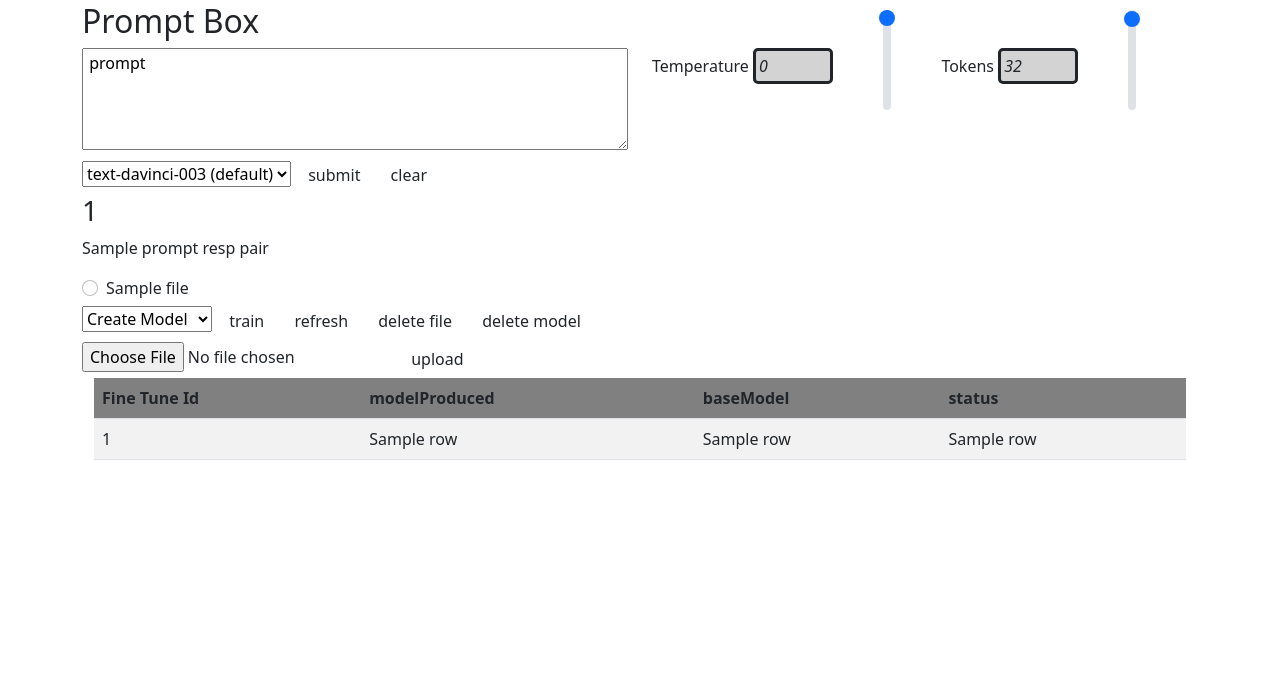
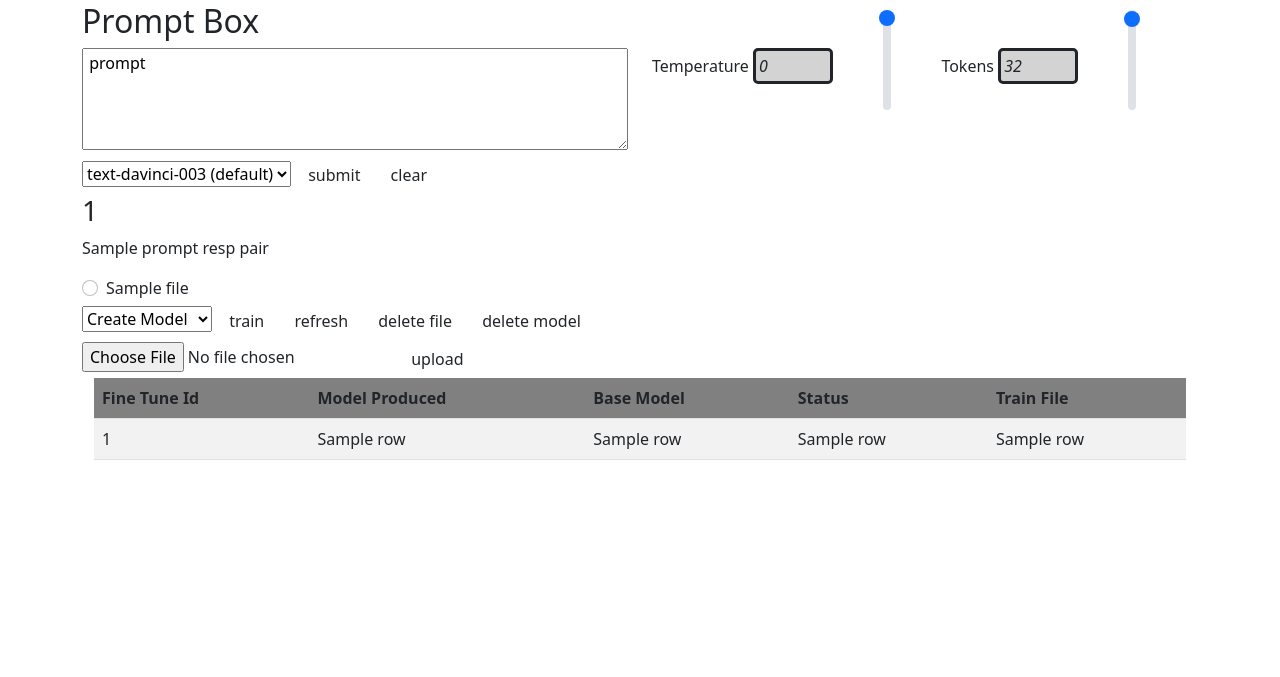
Before and after one commit to kaplannp/buildYourOpenAi, a Flask app: template templates/index.html in a window 1280 px wide. Shown: the part 54-731 px from the top of the page. Run offline with Flask 2, Linux system fonts and the light colour scheme; the template is opened without the code that fills it: most values are stand-ins (such as "Sample title", 1, 10 or a date in 2020).

Commit message:
Added trainfile to finetune table

```diff
--- a/app.py
+++ b/app.py
@@ -147,6 +147,11 @@ class PersistentAppData(dict):
         with open(self._filepath, 'w') as file:
             json.dump(self, file)
 
+    def delete(self, key):
+        del self[key]
+        with open(self._filepath, 'w') as file:
+            json.dump(self, file)
+
     def invGet(self, inKey):
         '''
         Rather slow andsloppy. Searches all of the values for inKey, then finds
@@ -242,22 +247,34 @@ class SubmitButtonHandler(Handler):
         self._responses = []
         self._prompts = []
 
+    def _generateFeed(self):
+        feed = []
+        for prompt, response in zip(self._prompts, self._responses):
+            feed.append(prompt)
+            feed.append(response)
+        return "\n".join(feed)
+
+
     def handle(self, request, templateGen):
         '''
-        on submit of prompt, queries the API, then adds the response/prompt
+        on submit of prompt, queries the API with prompt being the latest input
+        you added and the whole conversation up to this point,
+        then adds the response/prompt
         pair to datastructures in this class. Finally sets the TemplateRenderer
         in accordance to those updated values.
         @param Request request: the post request object
         @param TemplateRenderer templateGen : the template generator to update
         '''
-        prompt = request.form.get('textbox')
+        latestInput = request.form.get('textbox')
+        prompt = "{}\n{}".format(self._generateFeed(), latestInput)
+        print(prompt)
         model = request.form.get("model")
         temperature = float(request.form.get("temperature"))
         nTokens = int(request.form.get("nTokens"))
         response = self._apiManager.prompt(
                 prompt, model=model, temperature=temperature, nTokens=nTokens)
         completion = response["choices"][0]["text"]
-        self._prompts.append(prompt)
+        self._prompts.append(latestInput)
         self._responses.append(completion)
         conversation=list(zip(self._prompts, self._responses))
         templateGen.set("conversation", conversation)
@@ -382,14 +399,21 @@ class ApiDataParser:
           + modelProduced
           + baseModel
           + status
+          + train file 1st
         '''
         fineTunes = []
         for fineTune in respFineTunes:
+            trainFileId = fineTune["training_files"][0]["id"]
+            try:
+                trainFilename = self._filenameLookup[trainFileId]
+            except:
+                trainFilename = "deleted"
             row = []
             row.append(fineTune["id"])
             row.append(fineTune["fine_tuned_model"])
             row.append(fineTune["model"])
             row.append(fineTune["status"])
+            row.append(trainFilename)
             fineTunes.append(row)
         return fineTunes
 
@@ -426,10 +450,11 @@ class DeleteModelHandler(Handler):
 
 class DeleteFileHandler(Handler):
 
-    def __init__(self, apiManager, apiCache, dataParser):
+    def __init__(self, apiManager, apiCache, dataParser, filenameLookup):
         self._apiManager = apiManager
         self._apiCache = apiCache
         self._apiDataParser = dataParser
+        self._filenameLookup = filenameLookup
 
     def handle(self, request, templateGen):
         #the form.keys has other gunk too, so we compare it against filenames
@@ -444,6 +469,7 @@ class DeleteFileHandler(Handler):
                     break
         assert(delFile != "") #you did't find a file
 
+        self._filenameLookup.delete(delFile)
         #I think this should be fine because if the file was on the list,
         #then it has definitely been uploaded, so you can delete it.
         self._apiManager.deleteFile(delFile)
@@ -545,7 +571,8 @@ controller = Controller(templateRenderer, apiCache, apiProcessor)
 submitButtonHandler = SubmitButtonHandler(apiManager)
 clearButtonHandler = ClearButtonHandler(submitButtonHandler)
 deleteModelHandler = DeleteModelHandler(apiManager, apiCache, apiProcessor)
-deleteFileHandler = DeleteFileHandler(apiManager, apiCache, apiProcessor)
+deleteFileHandler = DeleteFileHandler(
+        apiManager, apiCache, apiProcessor, filenameLookup)
 trainHandler = TrainHandler(apiManager, apiCache, apiProcessor)
 refreshHandler = RefreshHandler(apiCache, apiProcessor)
 uploadHandler = UploadHandler(apiManager, apiCache, apiProcessor,filenameLookup)
--- a/templates/index.html
+++ b/templates/index.html
@@ -96,9 +96,10 @@
 	    <thead>
 	      <tr>
 	        <th scope="col">Fine Tune Id</th>
-	        <th scope="col">modelProduced</th>
-	        <th scope="col">baseModel</th>
-	        <th scope="col">status</th>
+	        <th scope="col">Model Produced</th>
+	        <th scope="col">Base Model</th>
+	        <th scope="col">Status</th>
+	        <th scope="col">Train File</th>
 	      </tr>
 	    </thead>
 	    <tbody>
@@ -108,6 +109,7 @@
 	        <td>{{row[1]}}</td>
 	        <td>{{row[2]}}</td>
 	        <td>{{row[3]}}</td>
+		<td>{{row[4]}}</td>
 	      </tr>
 	    {% endfor %}
 	    </tbody>
```
